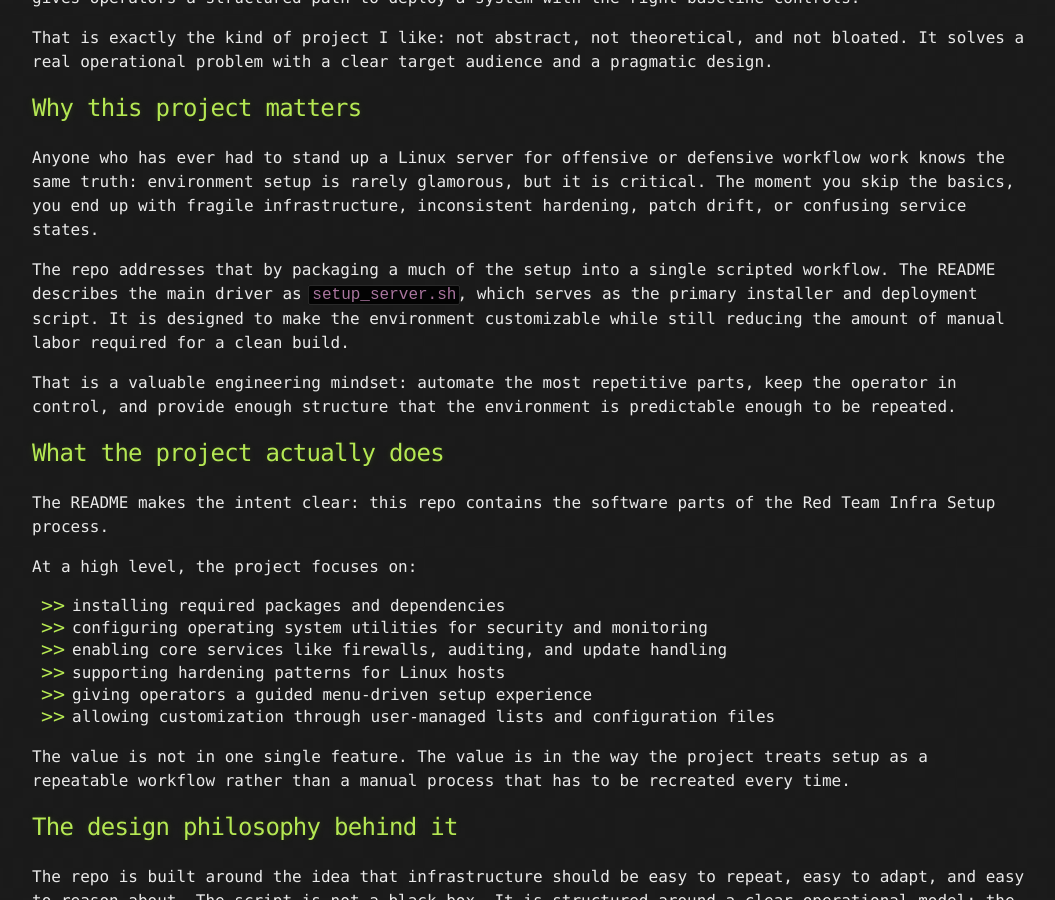
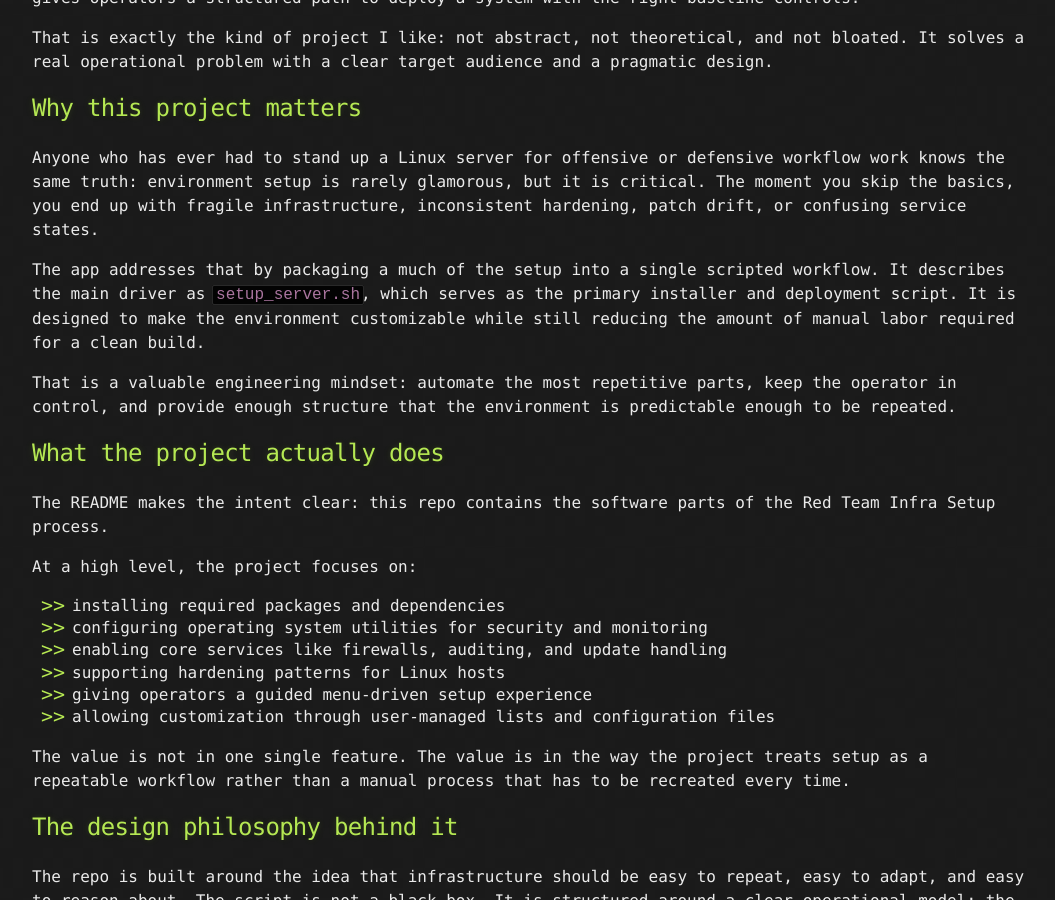
Before and after one commit to ceramicskate0/ceramicskate0.github.io, a Jekyll site: the page built from RedTeamingInfraThoughts.md, in a window 1280 px wide and 900 px high, scrolled down 517 px. Shown: the whole window, without its empty margins (108-1163 px from the left). Built offline with Jekyll 4.4.1, drawn with Linux system fonts in a browser that asks for light colours; our own code applies the rules of GitHub Pages for plain Markdown files; some of the changed text lies outside the part shown.

Commit message:
Update RedTeamingInfraThoughts.md

```diff
--- a/RedTeamingInfraThoughts.md
+++ b/RedTeamingInfraThoughts.md
@@ -10,7 +10,7 @@ That is exactly the kind of project I like: not abstract, not theoretical, and n
 
 Anyone who has ever had to stand up a Linux server for offensive or defensive workflow work knows the same truth: environment setup is rarely glamorous, but it is critical. The moment you skip the basics, you end up with fragile infrastructure, inconsistent hardening, patch drift, or confusing service states.
 
-The repo addresses that by packaging a much of the setup into a single scripted workflow. The README describes the main driver as `setup_server.sh`, which serves as the primary installer and deployment script. It is designed to make the environment customizable while still reducing the amount of manual labor required for a clean build.
+The app addresses that by packaging a much of the setup into a single scripted workflow. It describes the main driver as `setup_server.sh`, which serves as the primary installer and deployment script. It is designed to make the environment customizable while still reducing the amount of manual labor required for a clean build.
 
 That is a valuable engineering mindset: automate the most repetitive parts, keep the operator in control, and provide enough structure that the environment is predictable enough to be repeated.
 
```
Also changed, not shown: other parts of RedTeamingInfraThoughts.md (+1 -1 lines).
